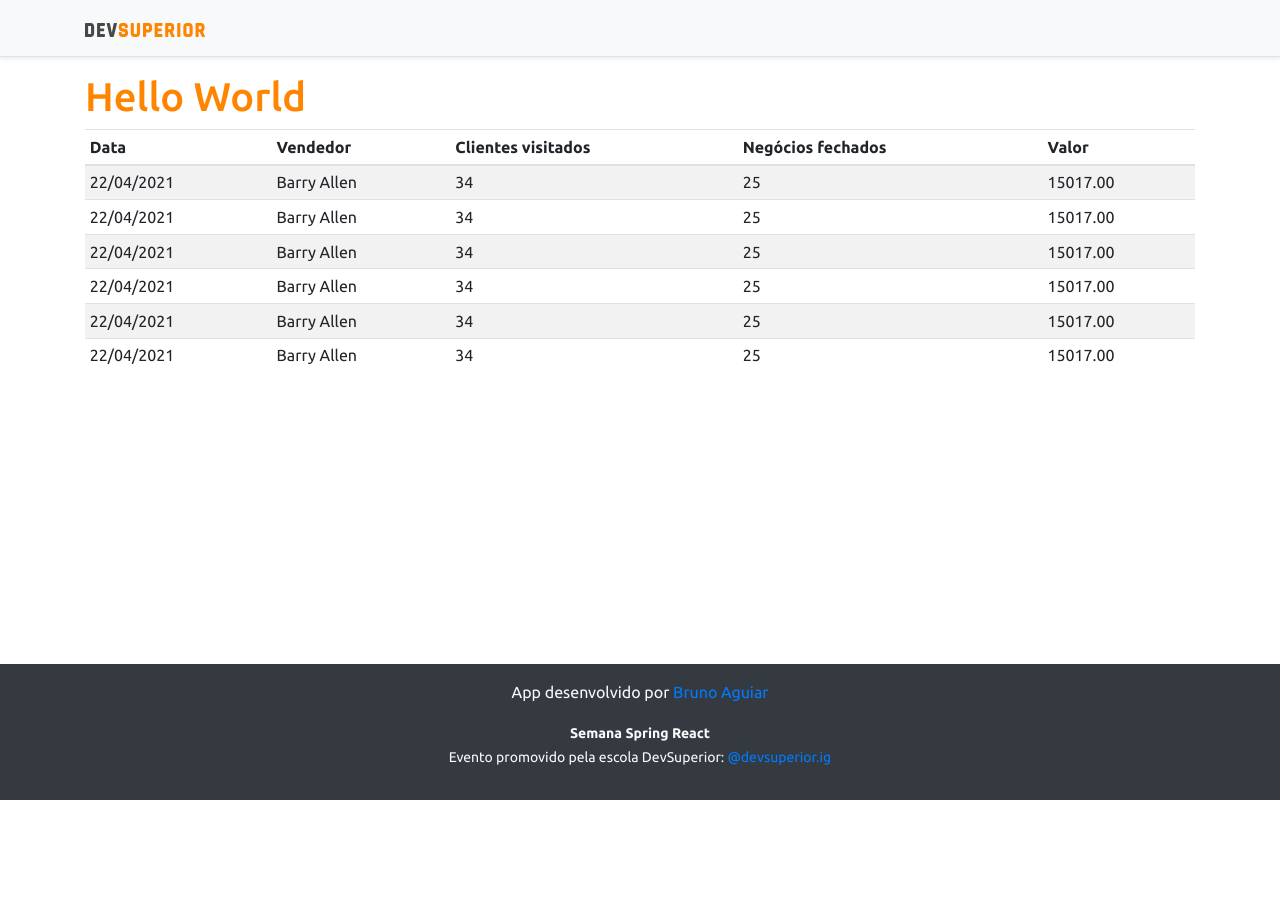
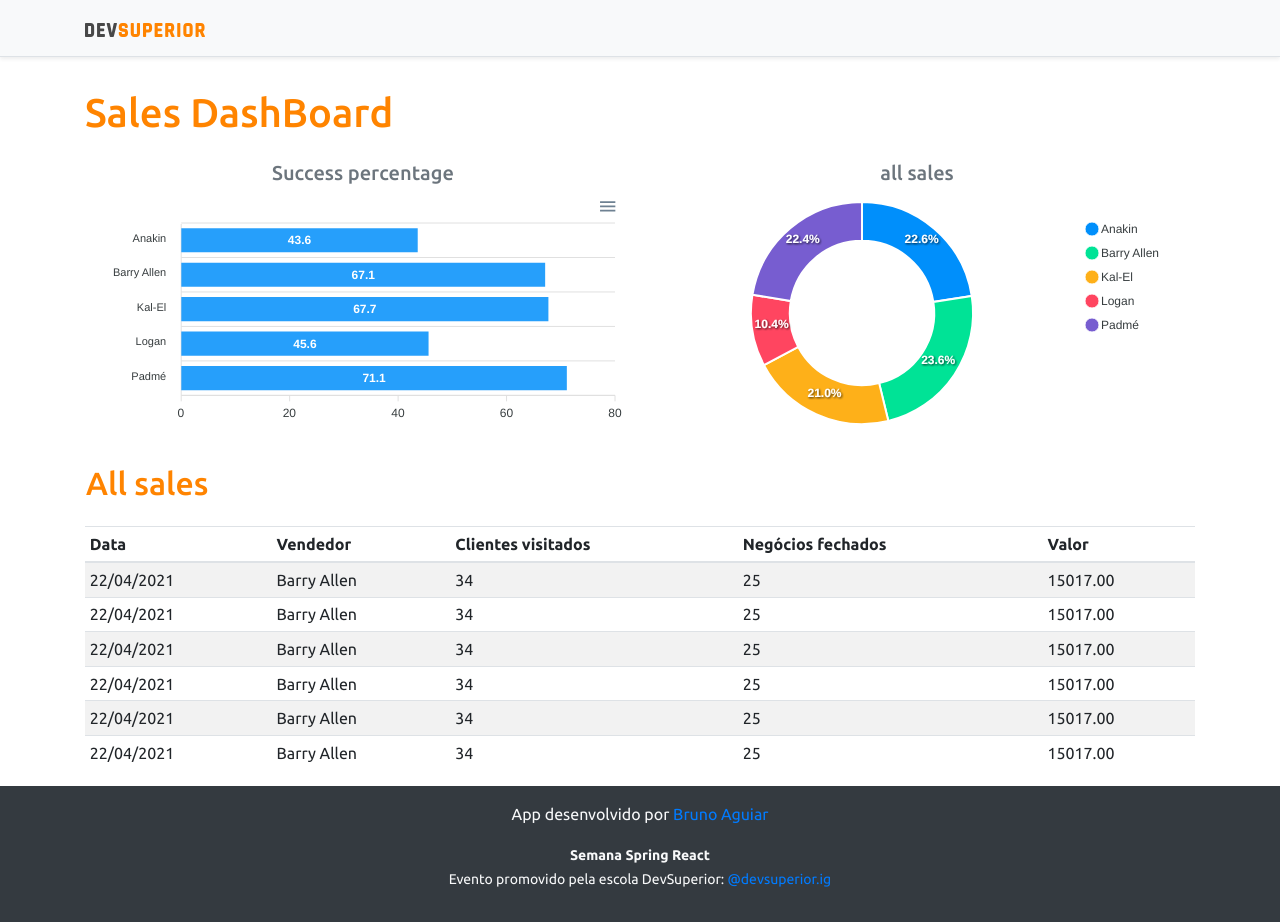
Before and after one commit to BrunoAguiarJorge/project-sales-dashboard, a React (Create React App) app in the folder frontend/: page / in a window 1280 px wide. Before the commit the page ends 800 px from the top, so only its background shows below. Built offline with nearby package versions, Linux system fonts and the light colour scheme.

Commit message:
Static charts

```diff
--- a/frontend/package.json
+++ b/frontend/package.json
@@ -12,10 +12,12 @@
     "@types/node": "^12.0.0",
     "@types/react": "^17.0.0",
     "@types/react-dom": "^17.0.0",
+    "apexcharts": "^3.26.1",
     "bootstrap": "^4.6.0",
     "jquery": "1.9.1",
     "popper.js": "^1.16.1",
     "react": "^17.0.2",
+    "react-apexcharts": "^1.3.9",
     "react-dom": "^17.0.2",
     "react-scripts": "4.0.3",
     "typescript": "^4.1.2",
--- a/frontend/src/App.tsx
+++ b/frontend/src/App.tsx
@@ -1,4 +1,6 @@
+import BarChart from 'components/BarChart';
 import DataTable from 'components/DataTable';
+import DonutChart from 'components/DonutChart';
 import Footer from 'components/Footer';
 import NavBar from 'components/NavBar';
 
@@ -7,9 +9,26 @@
     <>
     <NavBar />
     <div className="container">
-      <h1 className="text-primary">Hello World</h1>
+      <h1 className="text-primary py-3">Sales DashBoard</h1>
+
+     <div className="row px-3">
+     <div className="col-sm-6">
+     <h5 className="text-center text-secondary">Success percentage</h5>
+     <BarChart/>
+     </div>
+     <div className="col-sm-6">
+     <h5 className="text-center text-secondary"> all sales </h5>
+     <DonutChart/>
+     </div>
+
+     <div className="py-3">
+       <h2 className="text-primary">All sales</h2>
+     </div>
+
+     </div>
       <DataTable/>
     </div>
+
     <Footer/>
     </>
   );
--- /dev/null
+++ b/frontend/src/components/BarChart/index.tsx
@@ -0,0 +1,33 @@
+import Chart from 'react-apexcharts';
+const BarChart = () => {
+
+        const options = {
+            plotOptions: {
+                bar: {
+                    horizontal: true,
+                }
+            },
+        };
+
+        const mockData = {
+            labels: {
+                categories: ['Anakin', 'Barry Allen', 'Kal-El', 'Logan', 'Padmé']
+            },
+            series: [
+                {
+                    name: "% Sucesso",
+                    data: [43.6, 67.1, 67.7, 45.6, 71.1]
+                }
+            ]
+        };
+        return (
+<Chart
+options={{...options, xaxis: mockData.labels}}
+series={mockData.series}
+type="bar"
+height="240"
+/>
+    );
+}
+
+export default BarChart;
--- /dev/null
+++ b/frontend/src/components/DonutChart/index.tsx
@@ -0,0 +1,24 @@
+import Chart from 'react-apexcharts';
+const DonutChart = () => {
+    const mockData = {
+        series: [477138, 499928, 444867, 220426, 473088],
+        labels: ['Anakin', 'Barry Allen', 'Kal-El', 'Logan', 'Padmé']
+    }
+
+    const options = {
+        legend: {
+            show: true
+        }
+    }
+
+    return (
+        <Chart
+            options={{ ...options, labels: mockData.labels }}
+            series={mockData.series}
+            type="donut"
+            height="240"
+        />
+    );
+}
+
+export default DonutChart;
```
Also changed, not shown: 1 other file (tests, documents, lock files or other folders).
